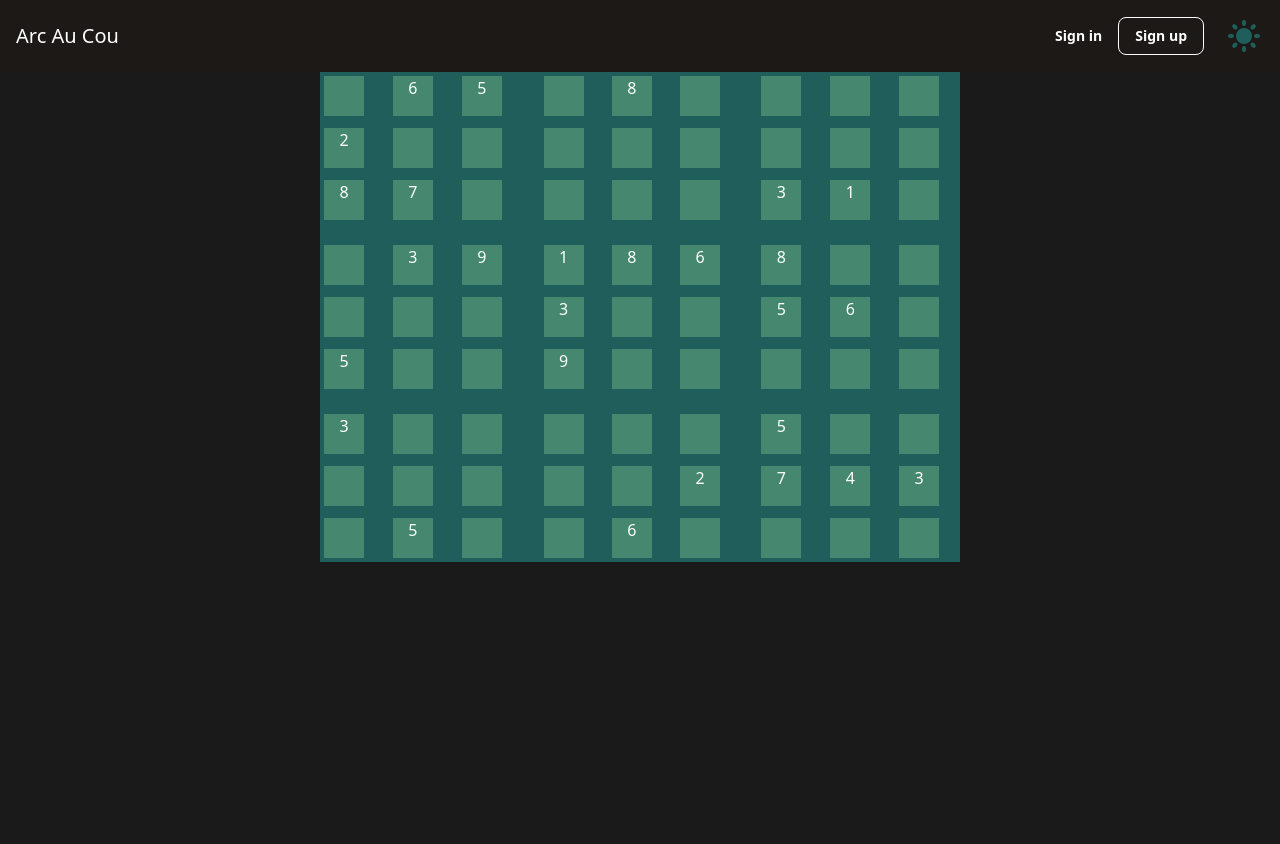
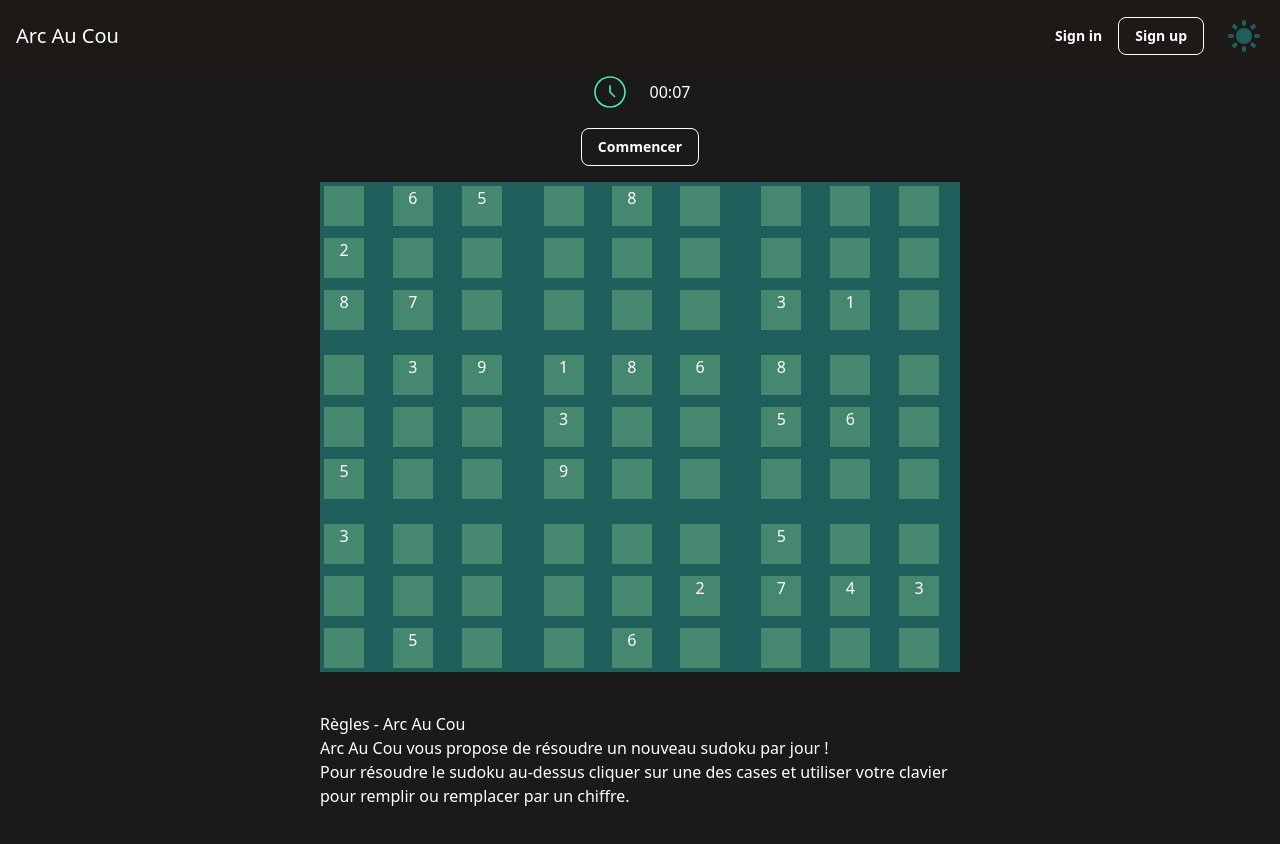
Before and after one commit to HE-Arc/arc-au-cou, a Nuxt app in the folder arcaucou-front/: page / in a window 1280 px wide. Shown: the top 844 px of the page. Built offline with nearby package versions, Linux system fonts and the light colour scheme.

Commit message:
feat<#5>: add timer, moment js and rules

```diff
--- /dev/null
+++ b/arcaucou-front/components/Rules.vue
@@ -0,0 +1,7 @@
+<template>
+  <div class="mx-auto w-1/2">
+    <h1>Règles - Arc Au Cou</h1>
+    <p>Arc Au Cou vous propose de résoudre un nouveau sudoku par jour !</p>
+    <p>Pour résoudre le sudoku au-dessus cliquer sur une des cases et utiliser votre clavier pour remplir ou remplacer par un chiffre.</p>
+  </diV>
+</template>
--- /dev/null
+++ b/arcaucou-front/components/Timer.vue
@@ -0,0 +1,50 @@
+<template>
+  <div class="flex flex-row gap-5 justify-center">
+    <svg xmlns="http://www.w3.org/2000/svg" class="h-10 w-10 dark:text-green-gemme" fill="none" viewBox="0 0 24 24" stroke="currentColor" strokeWidth={2}>
+      <path strokeLinecap="round" strokeLinejoin="round" d="M12 8v4l3 3m6-3a9 9 0 11-18 0 9 9 0 0118 0z" />
+    </svg>
+    <div class="text-center my-auto">
+      <p>{{ time | secondsInMinutes }}</p>
+    </diV>
+  </div>
+</template>
+
+<script>
+import moment from "moment";
+
+export default {
+  name:"timer",
+  props:{
+    running: {
+      type: Boolean,
+      default: true
+    }
+  },
+  data: function(){
+    return {
+      time: 0
+    }
+  },
+  mounted() {
+    if(this.running) this.startTimer();
+  },
+  methods: {
+    startTimer: function(){
+      this.time = setInterval(() => {
+        this.time++;
+      }, 1000);
+    },
+    reset: function(){
+      this.time = 0;
+    }
+  },
+  filters: {
+    secondsInMinutes: function(seconds) {
+      return moment("2015-01-01")
+        .startOf("day")
+        .seconds(seconds)
+        .format("mm:ss");
+    }
+  }
+}
+</script>
--- a/arcaucou-front/package.json
+++ b/arcaucou-front/package.json
@@ -15,6 +15,7 @@
   "dependencies": {
     "@nuxtjs/axios": "^5.13.6",
     "core-js": "^3.19.3",
+    "moment": "^2.29.1",
     "nuxt": "^2.15.8",
     "vue": "^2.6.14",
     "vue-server-renderer": "^2.6.14",
--- a/arcaucou-front/pages/index.vue
+++ b/arcaucou-front/pages/index.vue
@@ -1,7 +1,11 @@
 <template>
-
   <main class='bg-l-background min-h-screen dark:bg-d-background text-l-text dark:text-d-text'>
-    <SudokuGrid :gridStart="gridStart"/>
+    <Timer :running=true class="mb-4"/>
+    <div class="mx-auto w-1/2 text-center mb-4">
+      <button class="text-gray-800 text-sm font-semibold border px-4 py-2 rounded-lg hover:text-purple-600 hover:border-green-gemme">Commencer</button>
+    </diV>
+    <SudokuGrid class="mb-10" :gridStart="gridStart"/>
+    <Rules/>
   </main>
 </template>
 
@@ -19,7 +23,8 @@ export default {
               [0,8,0,0,5,6,0,0,0],
               [1,3,0,0,0,0,0,0,5],
               [0,0,0,0,0,0,2,0,6],
-              [2,5,0,0,7,4,3,0,0]]
+              [2,5,0,0,7,4,3,0,0]],
+    started: false
     }
   },
 }
```
Also changed, not shown: 1 other file (tests, documents, lock files or other folders).
